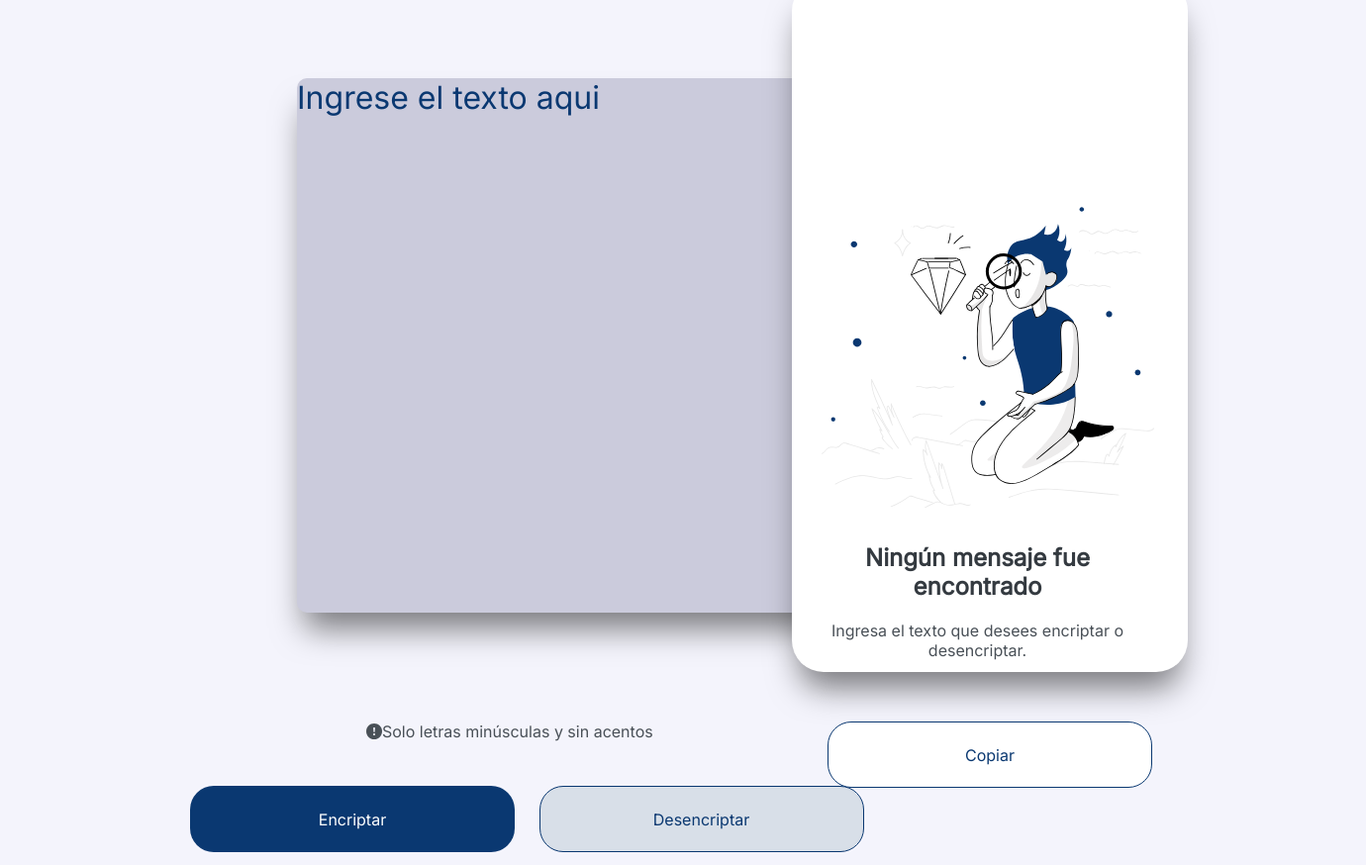
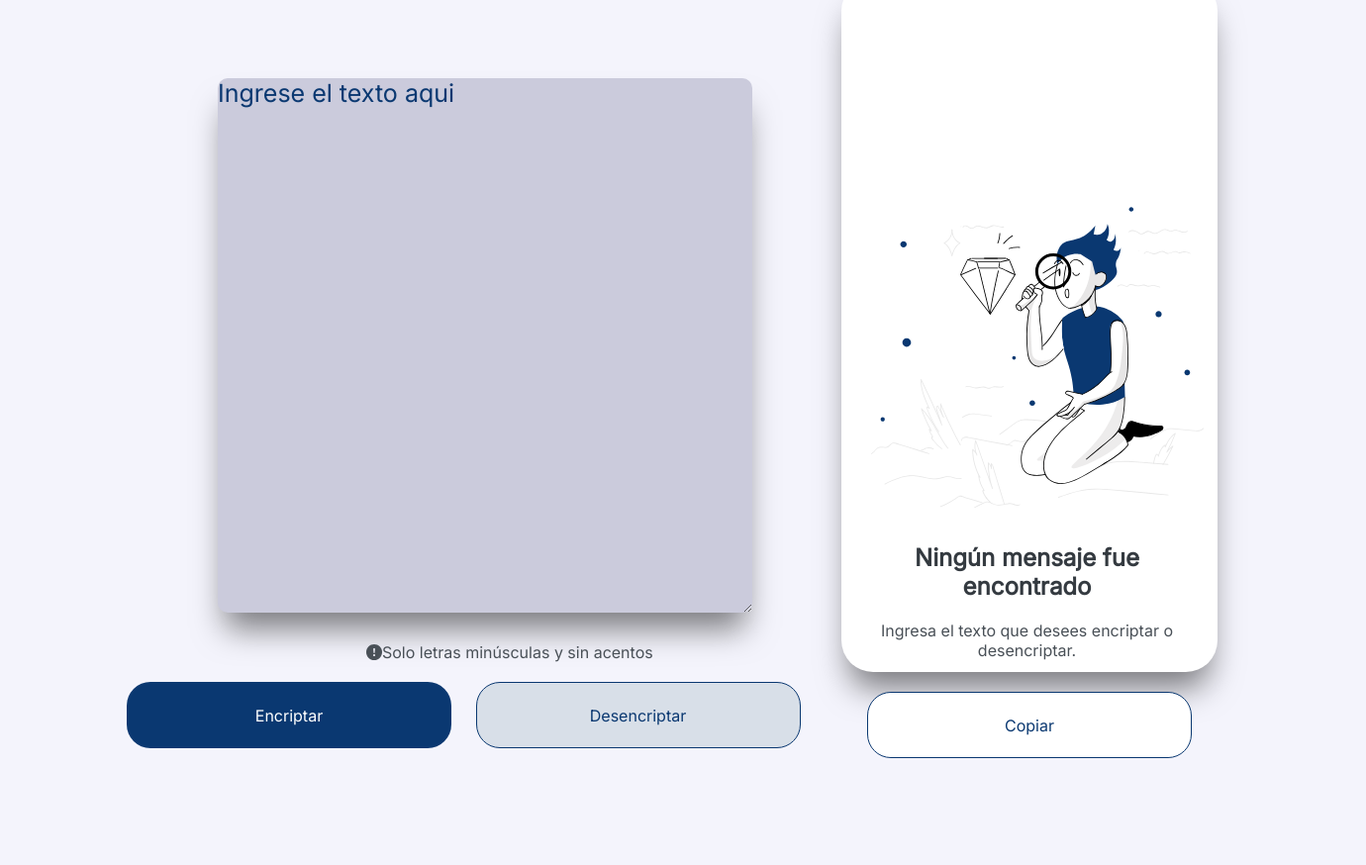
Before and after one commit to Cesar8302/Challenge-alura-encriptador, a plain HTML site: page index.html in a window 1280 px wide. Shown: the part 91-965 px from the top of the page at 99% size, 1380 px wide, since content can reach past the window. After the commit the page ends 860 px from the top, so only its background shows below. Drawn offline with Linux system fonts and the light colour scheme.

Commit message:
mas responnsivo

```diff
--- a/carpeta_css/style.css
+++ b/carpeta_css/style.css
@@ -30,7 +30,7 @@ main{
 
 .contenedorcajatexto{
     position: absolute;
-    left: 200px;
+    left: 120px;
     top: 100px;
     padding-left: 100px;
     width: 1080px;
@@ -44,7 +44,7 @@ main{
     background-color: #cbcbdc;
     cursor: pointer;
     color: #0A3871;
-    font-size: 32px;
+    font-size: 25px;
     font-weight: 400;
     font-family: 'Inter', sans-serif;
     box-sizing: border-box;
@@ -58,7 +58,7 @@ main{
 
 .alerta{
     position: absolute;
-    top: 750px;
+    top: 670px;
     left: 370px;
     display: flex;
     color: #495057;
@@ -66,10 +66,10 @@ main{
 
 .contenedor-botones{
     position: absolute;
-    top: 800px;
+    top: 700px;
     height: 80px;
-    padding-left: 15%;
-    padding-top: 15px;
+    padding-left: 10%;
+    padding-top: 10px;
 }
 
 .btn-encriptar{
@@ -102,9 +102,9 @@ main{
 .seccion2{
     display: block;
     position: relative;
-    width: 400px;
+    width: 380px;
     height: 700px;
-    right: 80px;
+    right: 50px;
     padding-right: 20px;
     background-color: #ffffff;
     box-sizing: border-box;
@@ -163,9 +163,9 @@ main{
     display: flex;
     position: absolute;
     bottom: 400px;
-    top: 700px;
+    top: 670px;
     background-color: aqua;
-    padding-left: 40px;
+    padding-left: 30px;
 }
 
 .btn-copiar{
```
